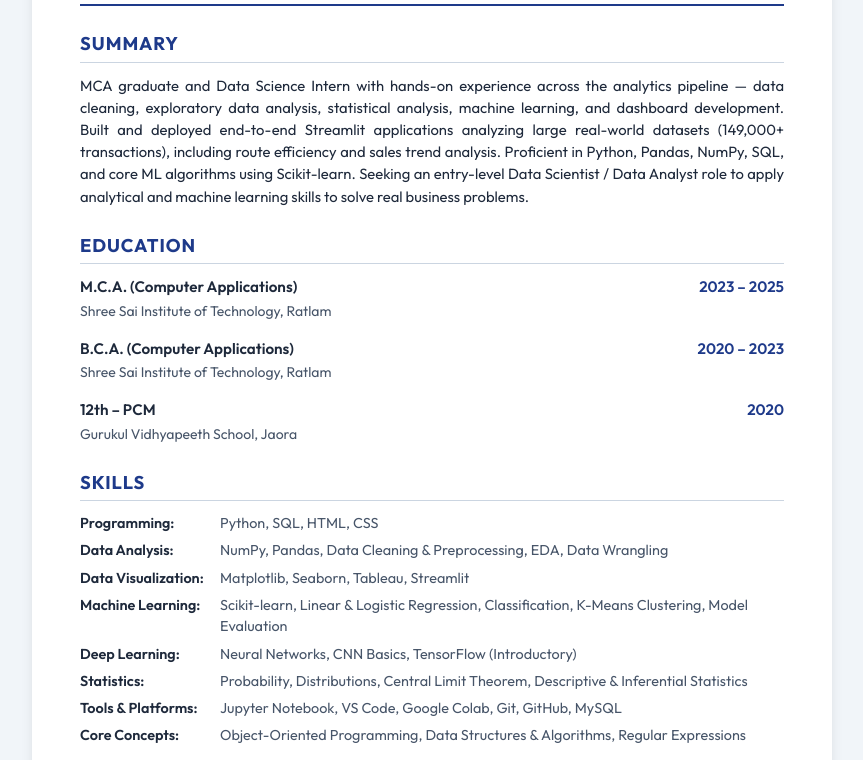
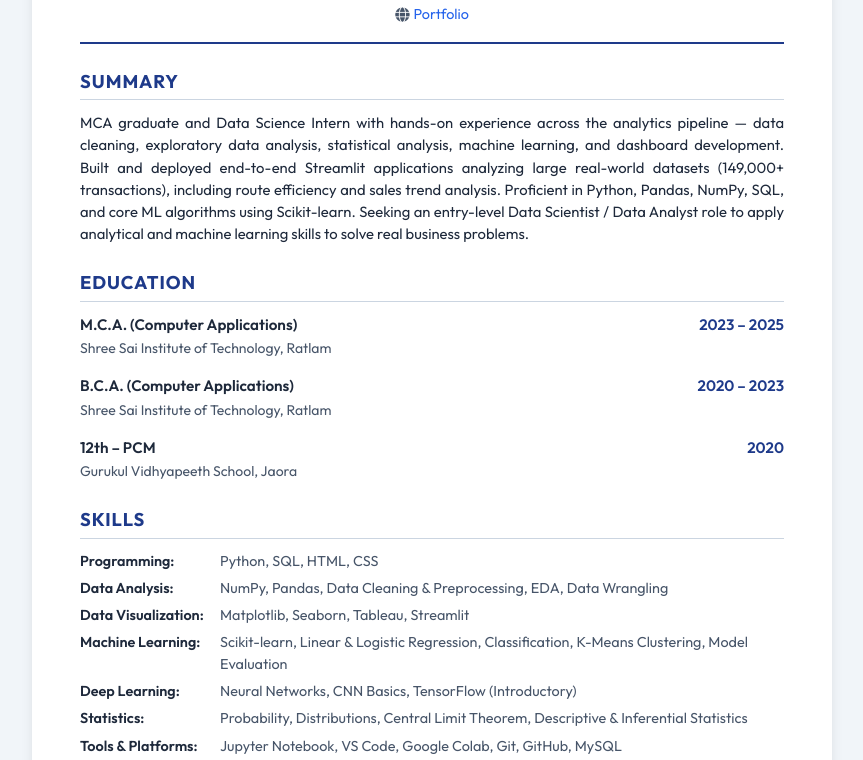
Before and after one commit to aditimarwadi/My_Portfolio, a plain HTML site: page portfolio/resume.html in a window 1280 px wide. Shown: the part 282-1042 px from the top of the page, without its empty margins (208-1071 px from the left). Drawn offline with Linux system fonts and the light colour scheme.

Commit message:
Add portfolio link to CV (resume.html and resume.md)

```diff
--- a/portfolio/resume.html
+++ b/portfolio/resume.html
@@ -323,6 +323,10 @@
                     <i class="fa-brands fa-github"></i>
                     <a href="https://github.com/aditimarwadi" target="_blank">GitHub</a>
                 </div>
+                <div class="contact-item">
+                    <i class="fa-solid fa-globe"></i>
+                    <a href="https://aditimarwadi.github.io/My_Portfolio/portfolio/" target="_blank">Portfolio</a>
+                </div>
             </div>
         </header>
 
```
Also changed, not shown: 1 other file.
